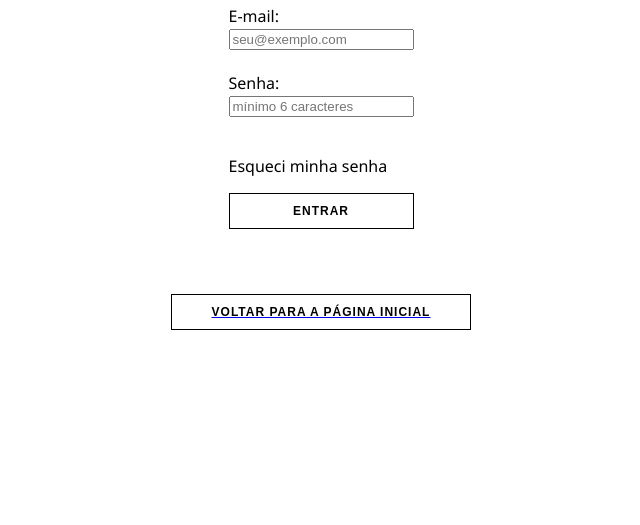
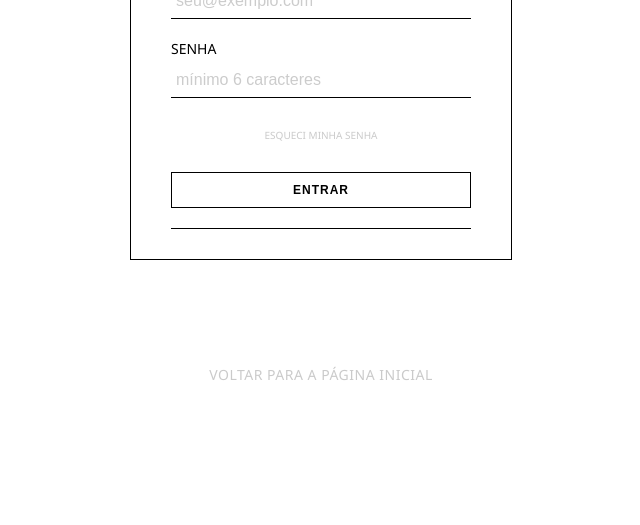
Before and after one commit to viniciuspanutti/ES-PI2-2025-T2-G21, a plain HTML site: page login.html in a window 1280 px wide. Shown: the part 275-800 px from the top of the page, without its empty margins (319-959 px from the left). Drawn offline with Linux system fonts and the light colour scheme.

Commit message:
Adicionando funcionalidade na tela de login

```diff
--- a/login.html
+++ b/login.html
@@ -4,37 +4,40 @@
         <meta charset="UTF-8">
         <meta name="viewport" content="width=device-width, initial-scale=1.0">
         <link rel="icon" type="image/x-icon" href="images/img-icon.png">
+        <link rel="stylesheet" href="styles/cadastro.css">
         <link rel="stylesheet" href="styles/style.css">
         <title>Projeto NotaDez</title>
 
     </head>
     <body>
         <div class="container">
-            <div class="formulariocad">
-                <h1>Login</h1>
+            <!-- CORREÇÃO: O seletor no CSS agora usa #loginform -->
+            <form id="loginform" action="#" method="post">
+                <p class="titulo">Insira os dados para acessar a conta</p>
 
-                <form id="formbasico" action="#" method="post">
+                <div class="inputform">
+                    <label for="email">E-mail</label>
+                    <input id="email" name="email" type="email" required placeholder="seu@exemplo.com">
+                </div>
 
-                    <label for="email">E-mail:</label><br>
-                    <input id="email" name="email" type="email" required placeholder="seu@exemplo.com">
-                    <br><br>
-                    <label for="password">Senha:</label><br>
+                <div class="inputform">
+                    <label for="password">Senha</label>
                     <input id="password" name="password" type="password" required minlength="6" placeholder="mínimo 6 caracteres">
-                    <br><br>
-                    <p>Esqueci minha senha</p>
-                    <div class="btniniciais">
-                        <button type="submit">Entrar</button>
-                    </div>
+                </div>
 
-                    <!-- <button type="reset">Limpar</button> -->
-                </form>
-            </div>
-            <a href="index.html" class="btniniciais"><button>Voltar para a página inicial</button></a>
-            <!--verificar se embaixo está ok, OU SE VAMOS MUDAR-->
+                <a href="#" class="es">Esqueci minha senha</a>
+
+                <!-- Botão Entrar -->
+                <div class="btniniciais">
+                    <button class="bntentrar" type="submit">Entrar</button>
+                </div>
+
+                <!-- O fechamento da linha (::after) é feito automaticamente pelo CSS no final do formulário -->
+            </form>
+
+            <!-- CORREÇÃO: Removi os <br> desnecessários e estilizei o botão de Voltar -->
+            <a href="index.html" class="btn-voltar-link"><button>Voltar para a página inicial</button></a>
         </div>
-
-        </div>
-
         <script src="/js/script.js"></script>
     </body>
 </html>
--- /dev/null
+++ b/styles/cadastro.css
@@ -0,0 +1,159 @@
+.container {
+            padding: 0;
+            width: 100%;
+            max-width: 400px; /* Largura da caixa de login */
+
+            background-color: transparent;
+            border: none;
+
+            display: flex;
+            flex-direction: column;
+            align-items: center;
+            gap: 0;
+        }
+
+        /* --- */
+
+        /* ESTILOS DO FORMULÁRIO DE LOGIN (Usamos o ID #loginform) */
+        #loginform {
+            width: 100%;
+
+            /* Borda externa fina (1px) */
+            border: 1px solid black;
+            border-radius: 0;
+
+            /* Padding interno para o espaçamento do conteúdo */
+            padding: 30px 40px;
+
+            /* Organização em coluna */
+            display: flex;
+            flex-direction: column;
+            align-items: center;
+        }
+
+        .titulo {
+            font-size: 14px;
+            font-weight: normal;
+            text-align: center;
+            margin-bottom: 30px;
+            width: 100%;
+        }
+
+        /* --- */
+
+        /* ESTILOS DOS CAMPOS (INPUTS) */
+
+        .inputform {
+            width: 100%;
+            margin-bottom: 20px;
+        }
+
+        .inputform label {
+            display: block;
+            font-size: 14px;
+            margin-bottom: 5px;
+            font-weight: normal;
+            text-transform: uppercase;
+        }
+
+        .inputform input {
+            /* IMPORTANTE: Usa o 'border-bottom' para o efeito de linha */
+            width: 100%;
+            padding: 8px 0;
+            border: none;
+            border-bottom: 1px solid black;
+
+            font-size: 16px;
+            outline: none;
+        }
+
+        /* Remove o padding padrão do placeholder */
+        .inputform input::placeholder {
+            padding-left: 5px;
+            color: #ccc;
+        }
+
+        /* --- */
+
+        /* LINK ESQUECI MINHA SENHA */
+
+        .es {
+            font-size: 10px;
+            text-decoration: none;
+            color: rgba(167, 167, 167, 0.603);
+             /* Alinha o link à direita */
+            margin-top: 10px;
+            margin-bottom: 30px;
+            text-transform: uppercase;
+        }
+
+        .es:hover {
+            text-decoration: underline;
+        }
+
+        /* --- */
+
+        /* BOTÃO ENTRAR */
+        .btniniciais {
+            width: 100%; /* Garantir que a div que contém o botão ocupe 100% */
+            display: flex;
+            justify-content: center;
+        }
+
+        .bntentrar {
+            width: 100%;
+            padding: 10px;
+
+            background-color: white;
+            color: black;
+            text-transform: uppercase;
+            letter-spacing: 1px;
+            font-size: 16px;
+            font-weight: bold;
+            cursor: pointer;
+
+            border: 1px solid black;
+            border-radius: 0;
+
+        }
+
+        .bntentrar:hover {
+            background-color: #f5f5f5;
+        }
+
+        /* --- */
+
+        /* LINHA HORIZONTAL INFERIOR (FECHA O QUADRO) */
+        /* CORREÇÃO: Usa o ID #loginform::after para desenhar a linha */
+        #loginform::after {
+            content: '';
+            display: block;
+            width: 100%;
+            border-bottom: 1px solid black;
+            margin-top: 20px;
+            /* Se for necessário fechar a borda, isso é o suficiente.
+               Se precisar de um elemento fora do form, use o .container::after */
+        }
+
+        /* Estilização para o botão "Voltar" extra (fora do form) */
+        .btn-voltar-link {
+            text-decoration: none;
+            width: 100%;
+            margin-top: 40px; /* Afastamento do formulário */
+            display: flex;
+            justify-content: center;
+        }
+
+        .btn-voltar-link button {
+            all: unset; /* Remove todos os estilos padrão de botão */
+            cursor: pointer;
+            font-size: 14px;
+            color: rgba(167, 167, 167, 0.603);
+            text-transform: uppercase;
+            letter-spacing: 0.5px;
+            font-weight: 500;
+        }
+
+        .btn-voltar-link button:hover {
+             text-decoration: underline;
+        }
```
